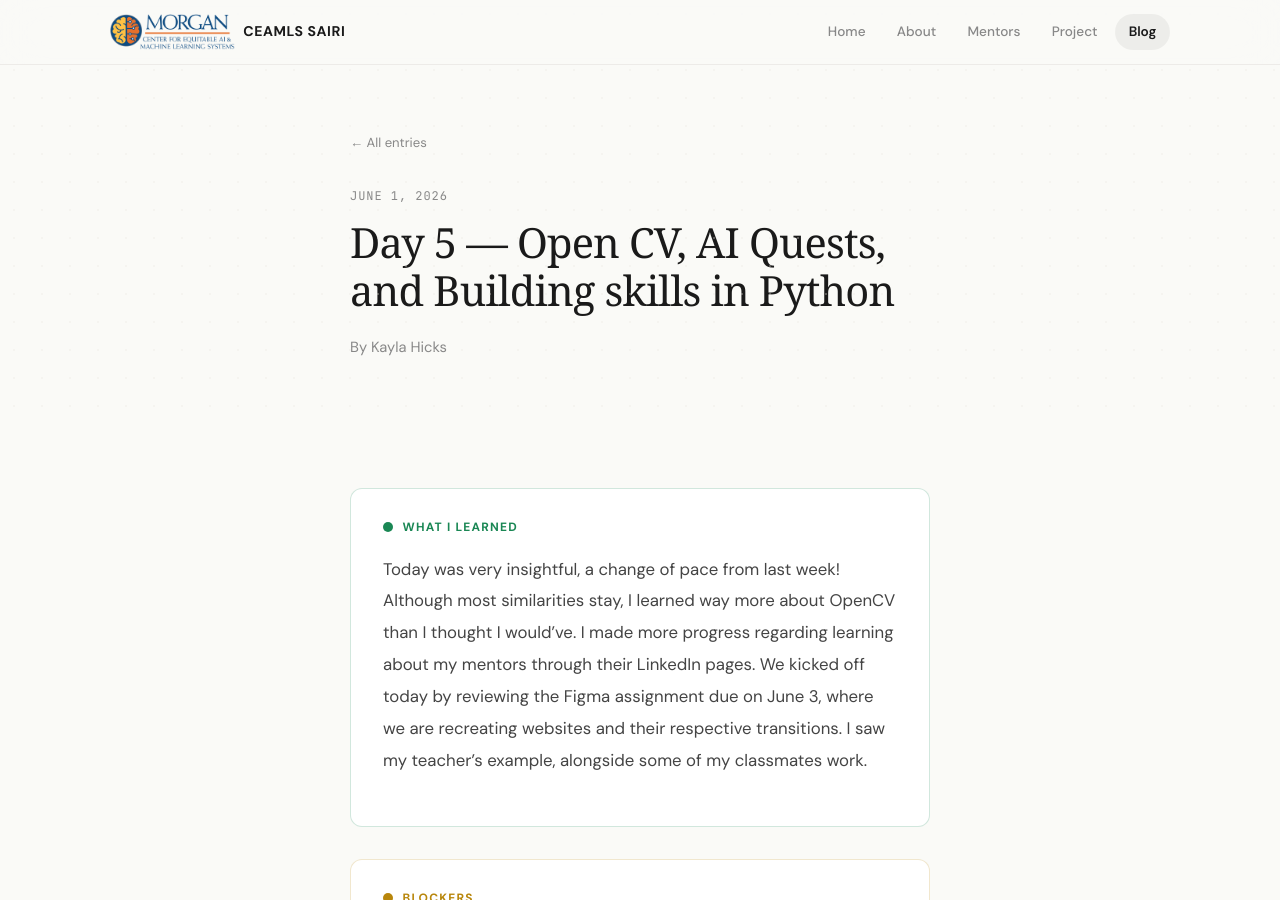
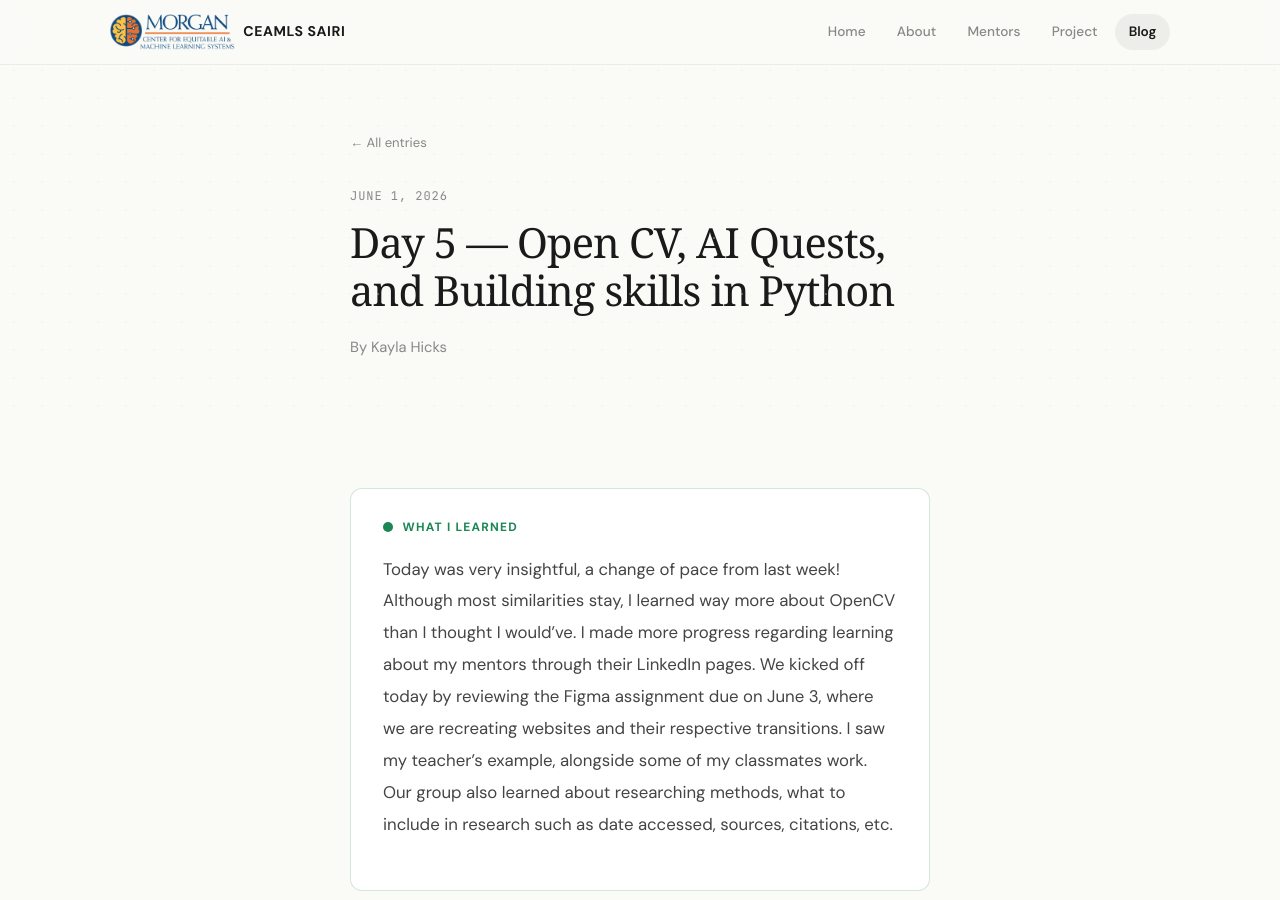
Before and after one commit to kaylahicks192/kaylahicks192ceamls26.github.io, a Jekyll site: the page built from _posts/2026-06-01-day-5.md, in a window 1280 px wide and 900 px high. Built offline with Jekyll 4.4.1, drawn with Linux system fonts in a browser that asks for light colours; some web fonts are replaced.

Commit message:
Update 2026-06-01-day-5.md

```diff
--- a/_posts/2026-06-01-day-5.md
+++ b/_posts/2026-06-01-day-5.md
@@ -6,7 +6,7 @@ permalink: /day5.html
 tags: ["NumPy", "OPENCV", "Python101", "pre-work", "pre-institute", "Figma"]
 
 what_i_learned: |
-  Today was very insightful, a change of pace from last week! Although most similarities stay, I learned way more about OpenCV than I thought I would've. I made more progress regarding learning about my mentors through their LinkedIn pages. We kicked off today by reviewing the Figma assignment due on June 3, where we are recreating websites and their respective transitions. I saw my teacher's example, alongside some of my classmates work.
+  Today was very insightful, a change of pace from last week! Although most similarities stay, I learned way more about OpenCV than I thought I would've. I made more progress regarding learning about my mentors through their LinkedIn pages. We kicked off today by reviewing the Figma assignment due on June 3, where we are recreating websites and their respective transitions. I saw my teacher's example, alongside some of my classmates work. Our group also learned about researching methods, what to include in research such as date accessed, sources, citations, etc.
 
 
 
```
